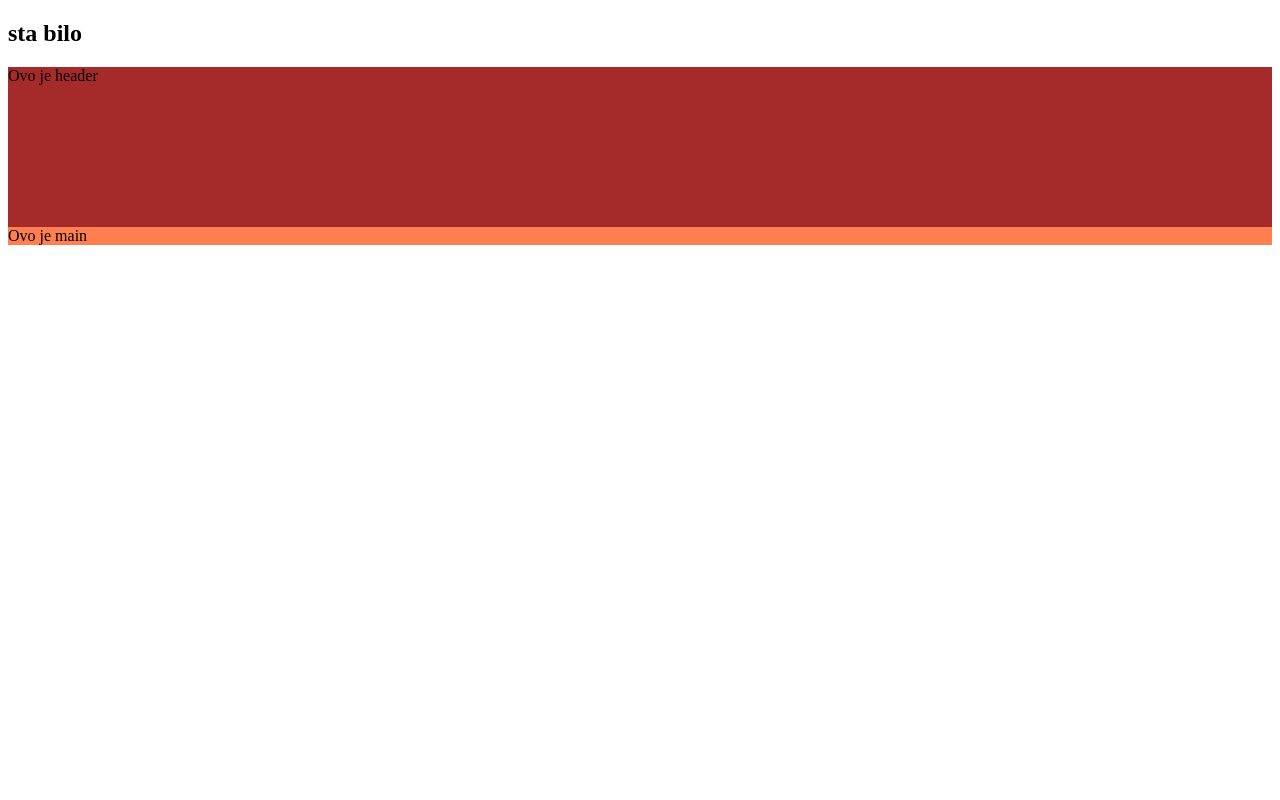
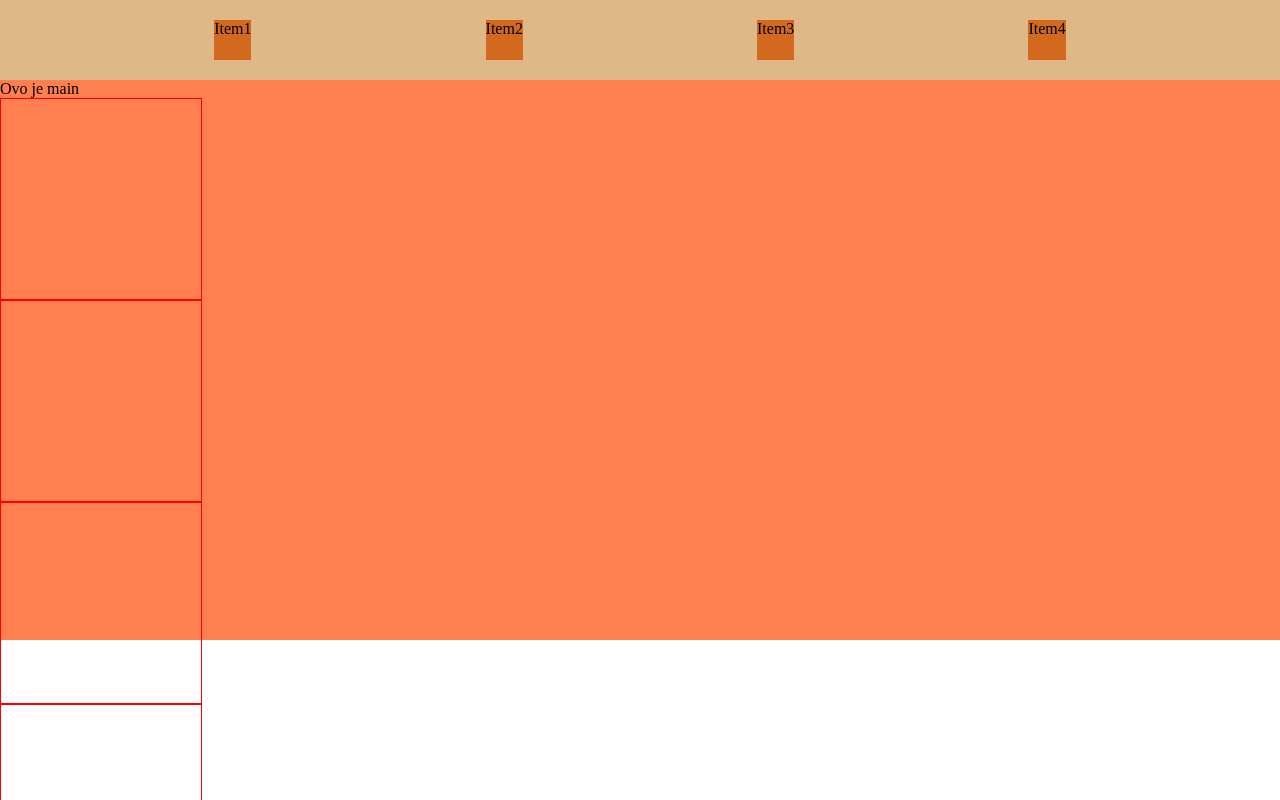
Before and after one commit to vahid4/react, a React (Create React App) app in the folder react/reactcamp/: page / in a window 1280 px wide. Shown: the top 800 px of the page. Built offline with nearby package versions, Linux system fonts and the light colour scheme.

Commit message:
first commit

```diff
--- a/react/reactcamp/public/index.html
+++ b/react/reactcamp/public/index.html
@@ -14,9 +14,7 @@
     <title>React App</title>
   </head>
   <body>
-    <h2>sta bilo
 
-    </h2>
     <div id="root"></div>
 
   </body>
--- a/react/reactcamp/src/App.css
+++ b/react/reactcamp/src/App.css
@@ -1,8 +1,35 @@
+*{
+  padding: 0px;
+  margin: 0px;
+}
 .mojaK{
   background-color: coral;
+  width: 100%;
+  height: 80vh;
 }
-header{
+.lista{
   width: 100%;
-  height: 20vh;
-  background-color: brown;
+  height: 10vh;
+  background-color:burlywood;
+
+
 }
+ul {
+   display: flex;
+   justify-content: space-evenly;
+
+}
+li{
+  margin: 20px;
+  list-style-type: none;
+  /* border: 1px black solid; */
+  background-color: chocolate;
+
+}
+.kartica{
+  width: 200px;
+  height: 200px;
+  border: 1px red solid;
+  display: flex;
+  justify-content: center;
+}
--- a/react/reactcamp/src/App.jsx
+++ b/react/reactcamp/src/App.jsx
@@ -1,13 +1,19 @@
 import "./App.css";
 import Main from "./Main";
 import Nav from "./Nav";
+import Kartice from "./Kartice";
 
 const App =()=>{
     return(
         <div className="mojaK">
          <Nav />
          <Main />
-
+         <Kartice />
+         <Kartice />
+         <Kartice />
+         <Kartice />
+         <Kartice />
+         <Kartice />
         </div>
 
     );
--- /dev/null
+++ b/react/reactcamp/src/Kartice.jsx
@@ -0,0 +1,9 @@
+const Kartice =()=>{
+return(
+    <div className="kartica">
+
+    </div>
+)
+}
+
+export default Kartice
--- a/react/reactcamp/src/Main.jsx
+++ b/react/reactcamp/src/Main.jsx
@@ -1,4 +1,10 @@
 const Main =()=>{
-    return <main>Ovo je main</main>
+    return (
+    <div>
+
+
+
+    <main>Ovo je main</main>
+    </div>)
 }
 export default Main
--- a/react/reactcamp/src/Nav.jsx
+++ b/react/reactcamp/src/Nav.jsx
@@ -1,4 +1,13 @@
 const Nav=()=>{
-    return <header>Ovo je header </header>
+    return (
+
+<ul className="lista">
+    <li>Item1</li>
+    <li>Item2</li>
+    <li>Item3</li>
+    <li>Item4</li>
+    </ul>
+
+    )
 }
 export default Nav;
```
